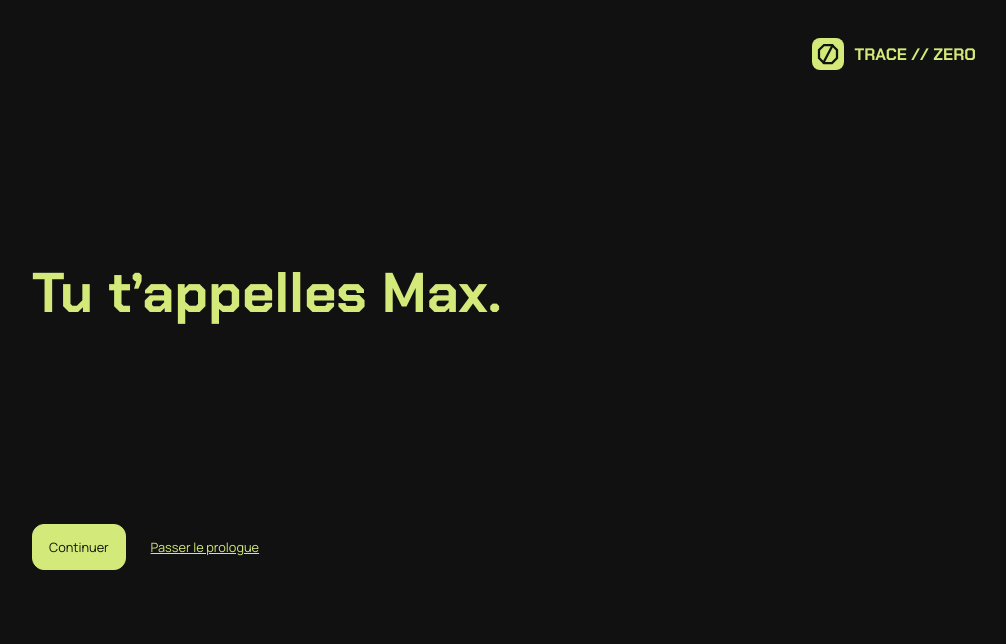
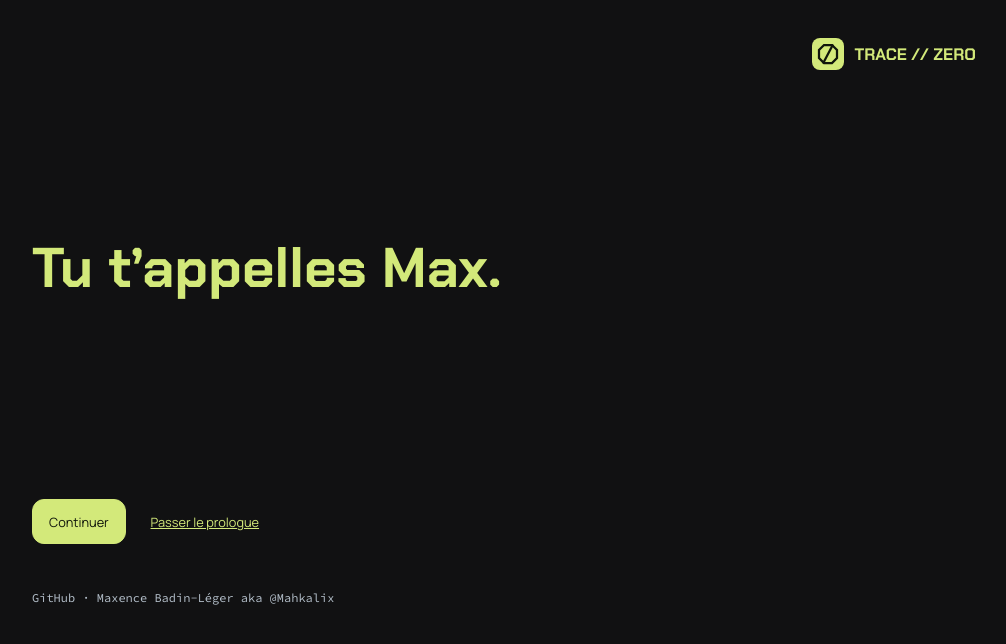
Before and after one commit to Mahkalix/TraceZero, a Next.js app: page /case/001 in a window 1280 px wide. Shown: the top 644 px of the page, without its empty margins (256-1262 px from the left). Built offline with nearby package versions, Linux system fonts and the light colour scheme.

Commit message:
Show author credit in narrative prologue

```diff
--- a/src/components/desktop/StationBoot.tsx
+++ b/src/components/desktop/StationBoot.tsx
@@ -126,6 +126,7 @@ export function StationBoot({ children }: { children?: ReactNode }) {
           <button className="soft-button" type="button" onClick={() => storyPage < prologue.length - 1 ? setStoryPage((page) => page + 1) : complete()}>{storyPage < prologue.length - 1 ? "Continuer" : "Entrer dans le bureau"}</button>
           <button className="prologue-skip" type="button" onClick={() => complete(true)}>Passer le prologue</button>
         </div>
+        <p className="prologue-credit">GitHub · Maxence Badin-Léger aka @Mahkalix</p>
       </div>
     </section> : null}
     <div ref={desktopRef} className="station-content" data-boot-phase={phase} aria-hidden={phase !== "ready"} inert={phase !== "ready"}>
--- a/src/styles/_cinematic.scss
+++ b/src/styles/_cinematic.scss
@@ -82,5 +82,6 @@
   .story-actions { margin-top: 2rem; }
 }
 .prologue-skip { background: none; border: 0; color: inherit; text-decoration: underline; padding: .8rem; cursor: pointer; font: inherit; font-size: .8rem; }
+.prologue-credit { margin: 2rem 0 0; color: $cinema-muted; font: .75rem var(--font-mono), monospace; line-height: 1.6; }
 @keyframes prologue-reveal { from { opacity: 0; transform: translateY(.5rem); } to { opacity: 1; transform: translateY(0); } }
 @media (prefers-reduced-motion: reduce) { .prologue-lines p { animation: none !important; } }
```
